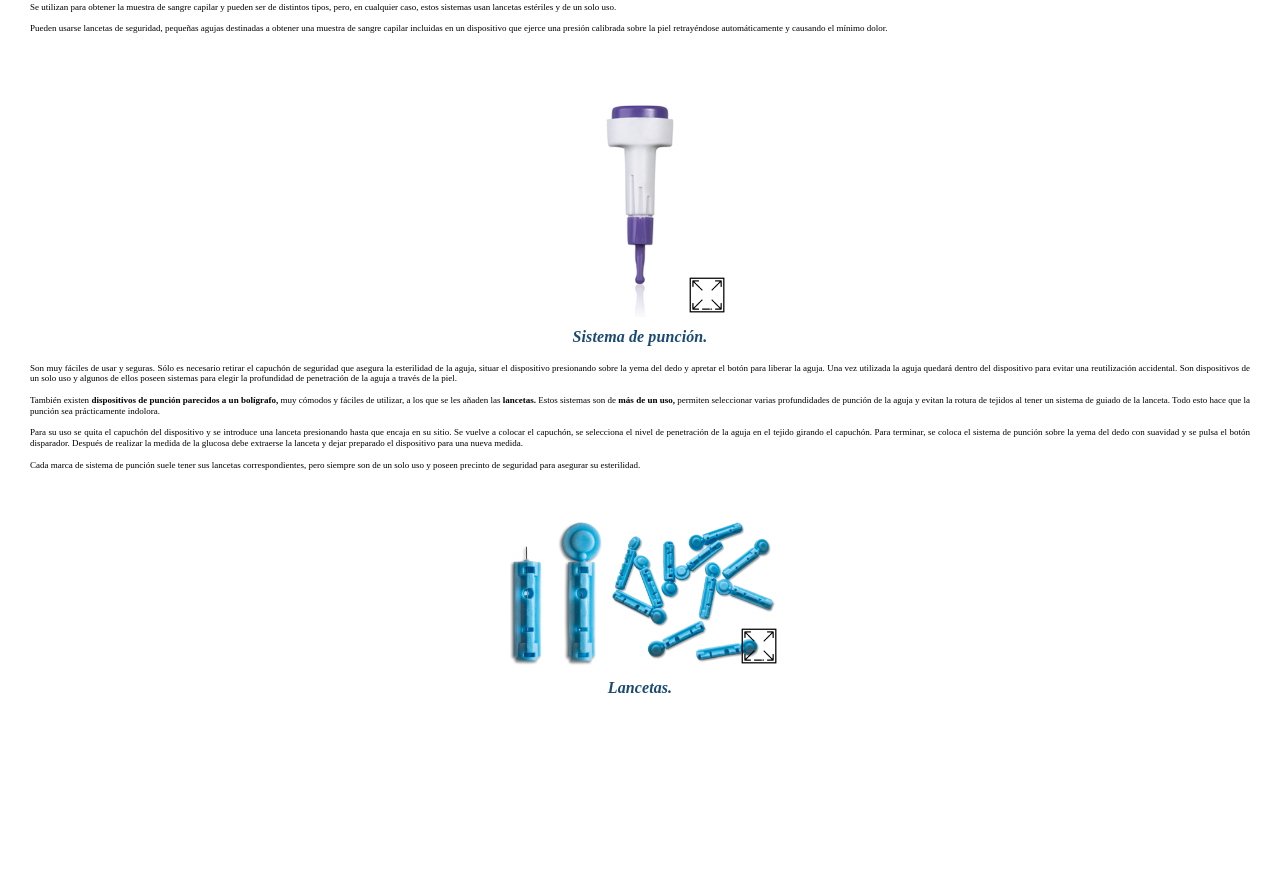
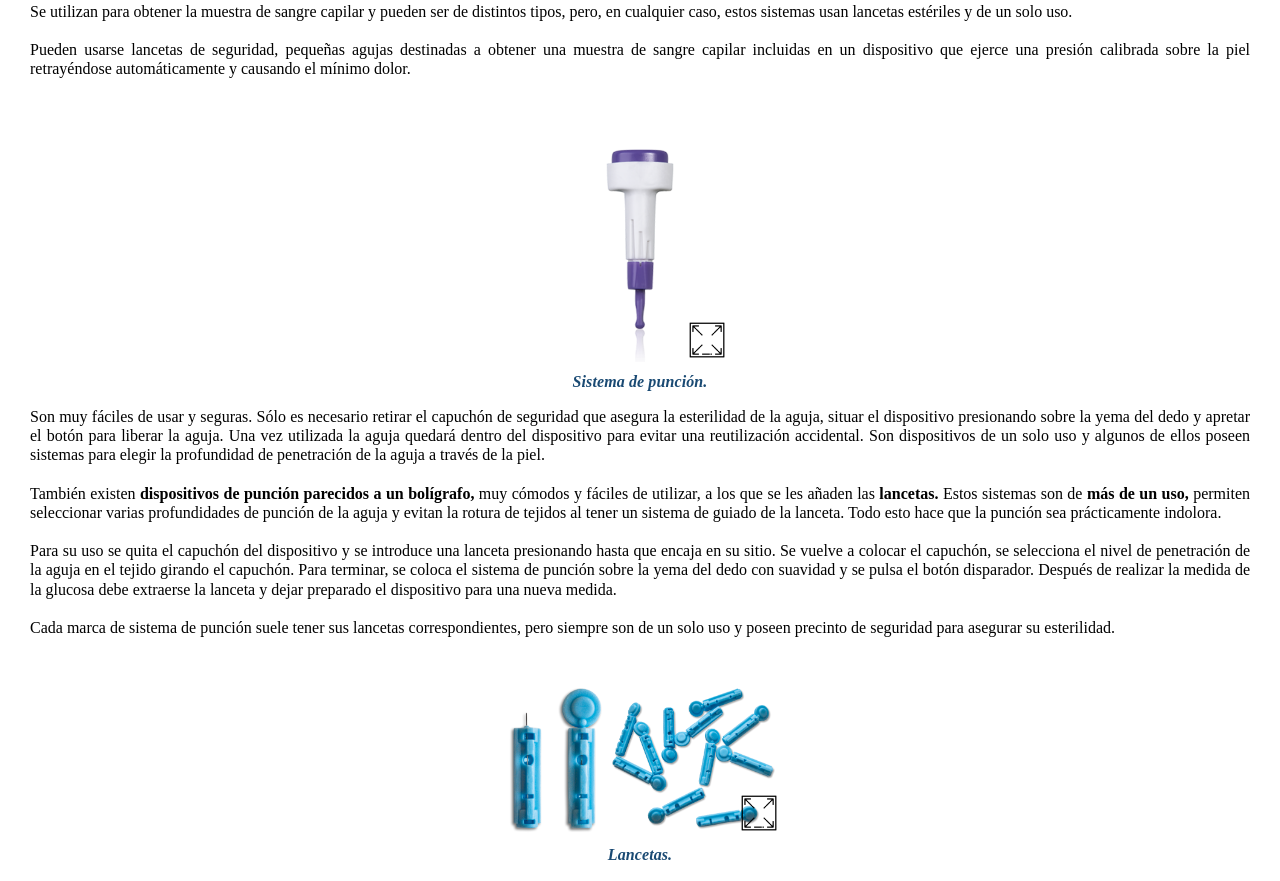
Before and after one commit to contenidos-fp/DPP_UD3_1.2_2-2, a plain HTML site: page index.html in a window 1280 px wide. Before the commit the page ends 800 px from the top, so only its background shows below. Drawn offline with Linux system fonts and the light colour scheme.

Commit message:
Add files via upload

```diff
--- a/style.css
+++ b/style.css
@@ -61,7 +61,7 @@
  letter-spacing: 0px;
  word-spacing: normal;
  line-height: 1.2;
- font-size: 9px;
+ font-size: 16px;
  color:#010101;
  text-align: justify;
 
```
